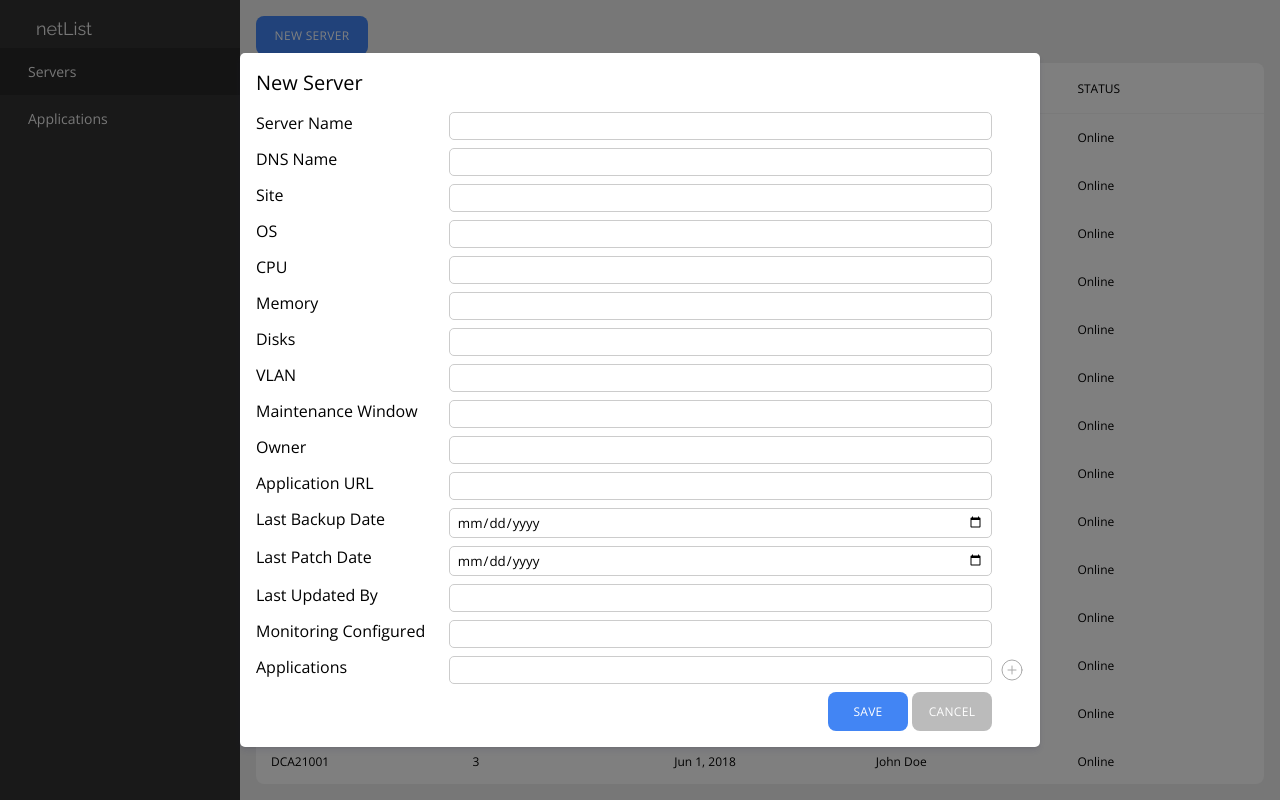
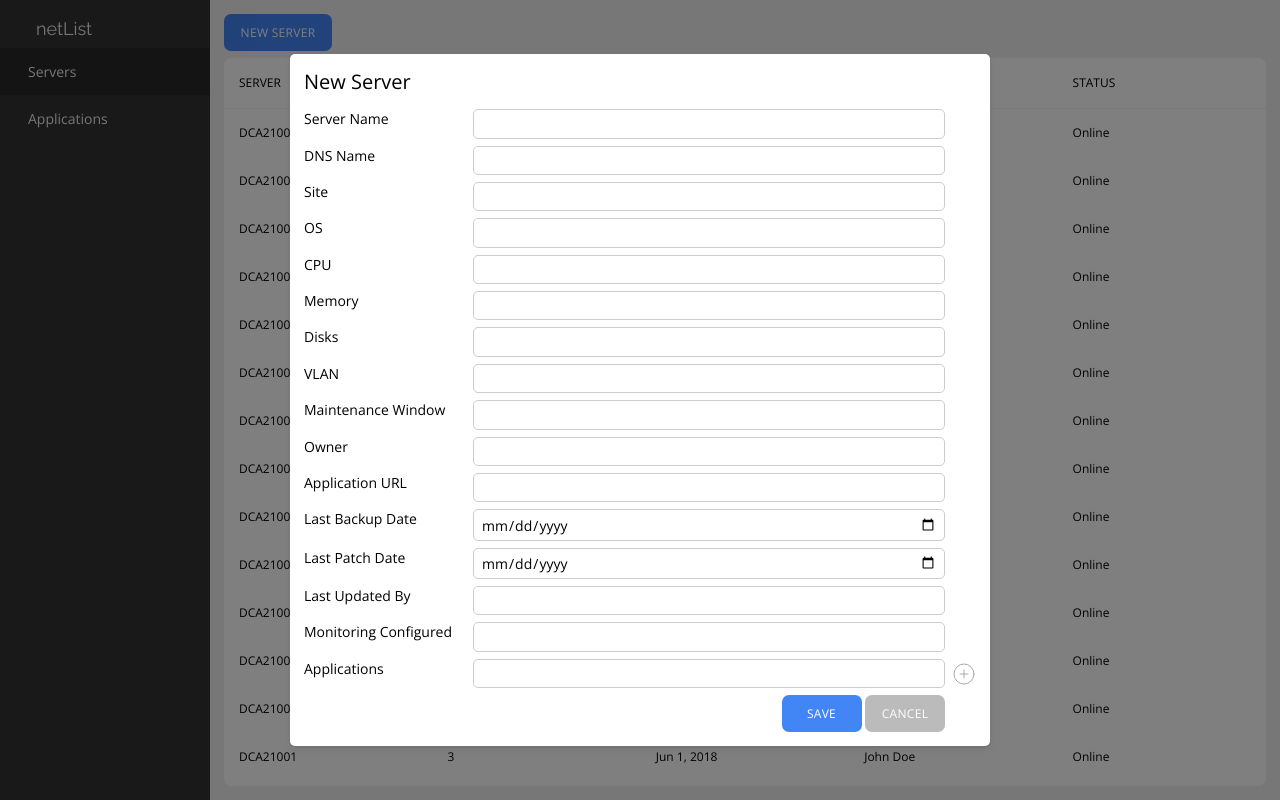
Before and after one commit to treemmett/netlist, a React app: page /servers in a window 1280 px wide. Built offline with nearby package versions, Linux system fonts and the light colour scheme.

Commit message:
Adds scroll bar styles

```diff
--- a/src/components/Components.scss
+++ b/src/components/Components.scss
@@ -50,11 +50,12 @@ $secondary: #bbb;
   align-items: center;
   justify-content: center;
   overflow: auto;
+  overflow: overlay;
   left: 0;
   top: 0;
   width: 100%;
   height: 100%;
-  padding: 1rem;
+  padding: 3rem 2rem;
   background-color: #000;
   background-color: rgba(#000, 0.5);
   z-index: 100;
@@ -74,6 +75,10 @@ $secondary: #bbb;
       font-size: 20px;
       margin-bottom: 1rem;
     }
+  }
+
+  &::-webkit-scrollbar-thumb{
+    background-color: rgba(#fff, .5);
   }
 }
 
@@ -100,6 +105,11 @@ form.grid{
     border-radius: 5px;
     border: 1px solid #ccc;
     outline: none;
+    transition: border-color 0.1s linear;
+
+    &:focus{
+      border-color: darken(#ccc, 40%)
+    }
   }
 
   .icon{
--- a/src/index.scss
+++ b/src/index.scss
@@ -4,6 +4,30 @@ $main: #4285f4;
 
 *{
   font-family: 'Open Sans', sans-serif;
+  font-size: 14px;
+
+  ::-webkit-scrollbar {
+    width: 14px;
+    height: 18px;
+  }
+
+  ::-webkit-scrollbar-thumb {
+      height: 6px;
+      border: 4px solid rgba(#000, 0);
+      background-clip: padding-box;
+      background-color: rgba(#000, 0.2);
+      border-radius: 8px;
+  }
+
+  ::-webkit-scrollbar-button {
+      width: 0;
+      height: 0;
+      display: none;
+  }
+
+  ::-webkit-scrollbar-corner {
+      background-color: transparent;
+  }
 }
 
 body {
--- a/src/pages/ServerList.scss
+++ b/src/pages/ServerList.scss
@@ -26,6 +26,7 @@
     overflow-x: auto;
     margin-top: 0px;
     border-top: 1px solid rgba(#fff, 0.3);
+    overflow: overlay;
 
     table{
       border-radius: 0 0 0.5em 0.5em;
@@ -54,15 +55,7 @@
     border-bottom: solid 1px rgba(255,255,255,0.1);
   }
 
-  ::-webkit-scrollbar {
-      width: 6px;
-  }
-
-  ::-webkit-scrollbar-track {
-      -webkit-box-shadow: inset 0 0 6px rgba(0,0,0,0.3);
-  }
-
-  ::-webkit-scrollbar-thumb {
-      -webkit-box-shadow: inset 0 0 6px rgba(0,0,0,0.3);
+  ::-webkit-scrollbar{
+    background-color: #fff;
   }
 }
```
